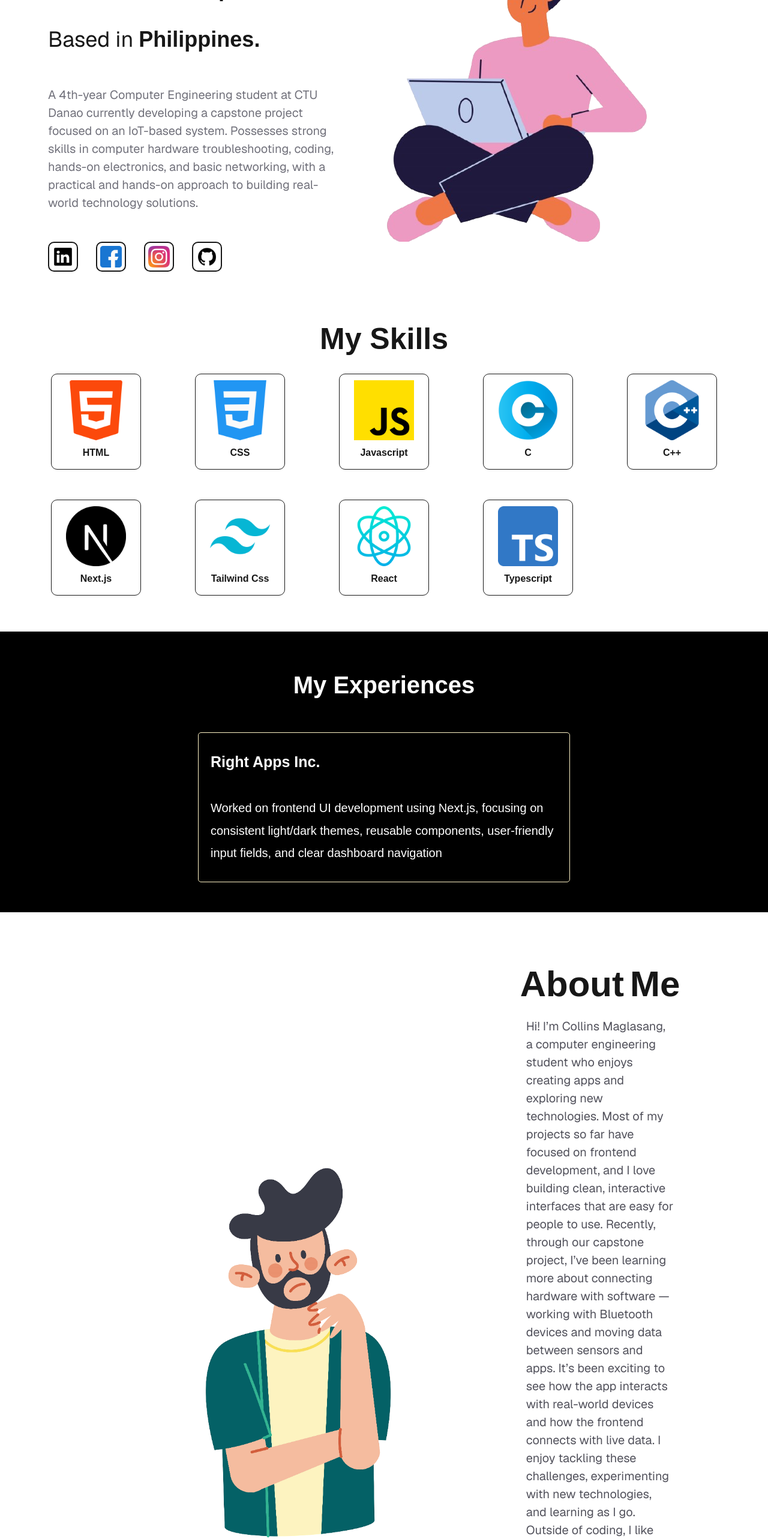
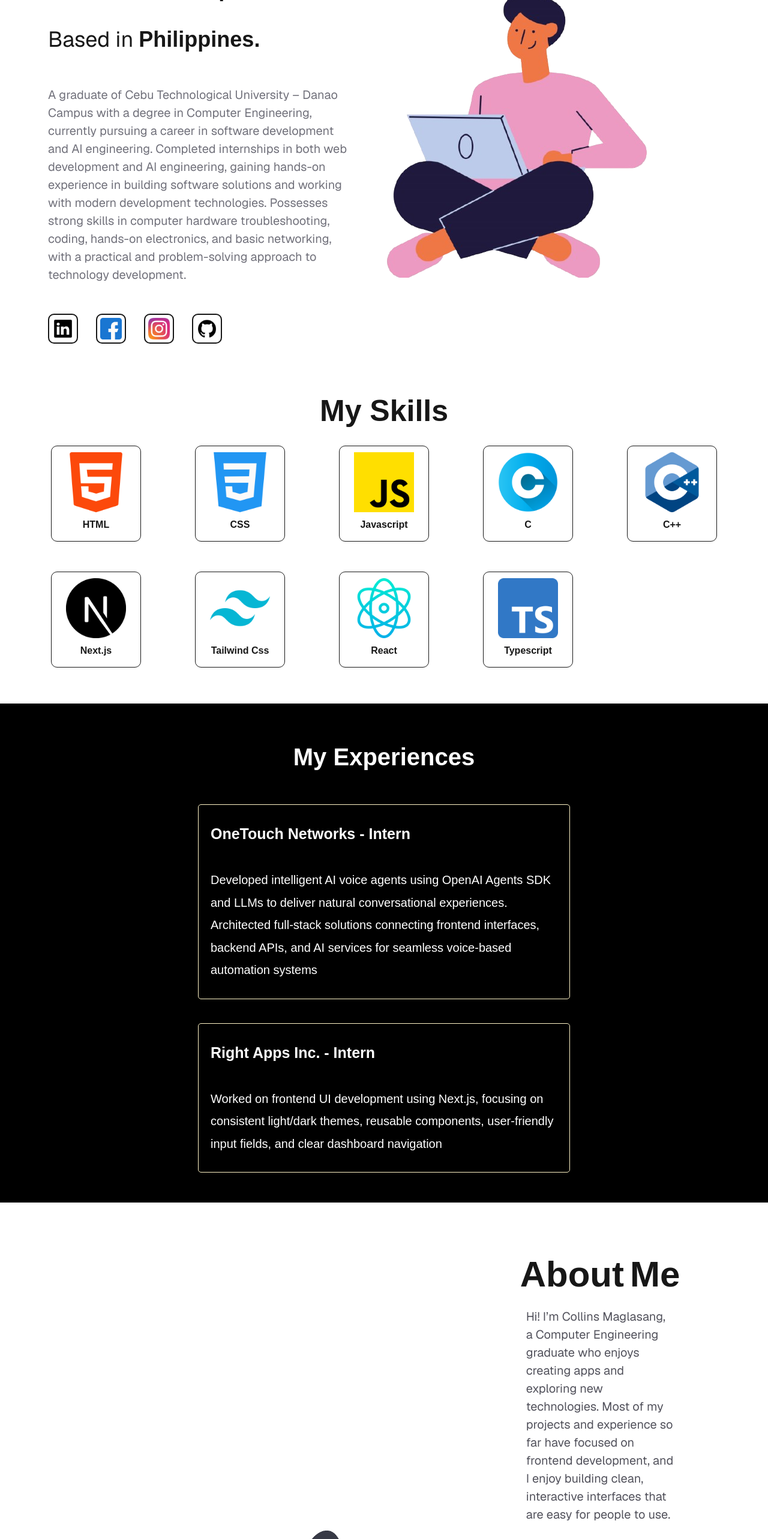
Before and after one commit to Kolenss/Portfolio1, a Next.js app: page / in a window 1280 px wide. Shown: the part 234-2800 px from the top of the page at 60% size. Built offline with nearby package versions, Linux system fonts and the light colour scheme.

Commit message:
REVISED
REVISED

```diff
--- a/components/aboutme.js
+++ b/components/aboutme.js
@@ -13,9 +13,13 @@ export default function Aboutme(){
                     <Bold boldText={' Me'}/>
                 </div>
                 <div className="p-[10px] md:text-[20px] text-zinc-600 dark:text-zinc-300 font-sans">
-                <a className="">Hi! I’m Collins Maglasang, a computer engineering student who enjoys creating apps and exploring new technologies. Most of my projects so far have focused on frontend development, and I love building clean, interactive interfaces that are easy for people to use.
-                            Recently, through our capstone project, I’ve been learning more about connecting hardware with software — working with Bluetooth devices and moving data between sensors and apps. It’s been exciting to see how the app interacts with real-world devices and how the frontend connects with live data. I enjoy tackling these challenges, experimenting with new technologies, and learning as I go.
-                            Outside of coding, I like staying active and exploring hobbies that keep me creative and energized. My goal is to keep growing as a developer, build projects I’m proud of, and keep learning new ways to make apps both functional and user-friendly.</a>
+                <a className="">Hi! I’m Collins Maglasang, a Computer Engineering graduate who enjoys creating apps and exploring new technologies. Most of my projects and experience so far have focused on frontend development, and I enjoy building clean, interactive interfaces that are easy for people to use.
+                    <br></br><br></br>
+                        Through my capstone project and internships, I gained experience connecting hardware with software — working with Bluetooth devices, sensors, and real-time data integration between applications and embedded systems. I also completed internships in web development and AI engineering, where I worked with modern development tools and software technologies. I enjoy tackling technical challenges, experimenting with new technologies, and continuously learning as I build projects.
+                    <br></br><br></br>
+                        Outside of coding, I like staying active and exploring hobbies that keep me creative and energized. My goal is to continue growing as a software developer and AI engineer, build projects I’m proud of, and create applications that are both functional and user-friendly.
+
+                    </a>
                 </div>
                 </div>
             </div>
--- a/components/description.js
+++ b/components/description.js
@@ -3,11 +3,7 @@
 export default function Description(){
     return(
         <div className=" font-sans dark:text-zinc-300 text-zinc-500 md:text-[20px]">
-            <a className=""> A 4th-year Computer Engineering student at CTU Danao currently
-developing a capstone project focused on an IoT-based system. Possesses
-strong skills in computer hardware troubleshooting, coding, hands-on
-electronics, and basic networking, with a practical and hands-on approach
-to building real-world technology solutions. </a>
+            <a className=""> A graduate of Cebu Technological University – Danao Campus with a degree in Computer Engineering, currently pursuing a career in software development and AI engineering. Completed internships in both web development and AI engineering, gaining hands-on experience in building software solutions and working with modern development technologies. Possesses strong skills in computer hardware troubleshooting, coding, hands-on electronics, and basic networking, with a practical and problem-solving approach to technology development. </a>
         </div>
     );
 }
--- a/components/experience.js
+++ b/components/experience.js
@@ -7,7 +7,11 @@ export default function Experience(){
                 <Bold boldText={ 'My Experiences' }/>
             </div>
             <div className='w-[280px] md:w-1/2 md:py-[30px] border rounded-[5px] p-[20px] g-6 border-amber-100 text-start text-[25px]'>
-                <Bold boldText={'Right Apps Inc.'}/> <br/><br/>
+                <Bold boldText={'OneTouch Networks - Intern'}/> <br/><br/>
+                <a className="text-[20px]"> Developed intelligent AI voice agents using OpenAI Agents SDK and LLMs to deliver natural conversational experiences. Architected full-stack solutions connecting frontend interfaces, backend APIs, and AI services for seamless voice-based automation systems </a>
+            </div>
+            <div className='w-[280px] md:w-1/2 md:py-[30px] border rounded-[5px] p-[20px] g-6 border-amber-100 text-start text-[25px]'>
+                <Bold boldText={'Right Apps Inc. - Intern'}/> <br/><br/>
                 <a className="text-[20px]"> Worked on frontend UI development using Next.js, focusing on
                                 consistent light/dark themes, reusable components, user-friendly input
                                 fields, and clear dashboard navigation </a>
--- a/components/info.js
+++ b/components/info.js
@@ -9,7 +9,7 @@ export default function Info(){
             <a className="font-sans flex-wrap: wrap"> Hello I am </a> { <Bold boldText={' Chip Collins.'}/> }
           </div>
           <div className="leading-normal">
-            { <Bold boldText={'Frontend'}/> } <a className="font-extrabold text-outline-black"> Developer</a>
+            { <Bold boldText={'Fullstack'}/> } <a className="font-extrabold text-outline-black"> Developer</a>
           </div>
           <div className="leading-normal">
             <a className="font-sans">Based in </a>  { <Bold boldText={'Philippines.'}/> }
```
Also changed, not shown: 2 other files (tests, documents, lock files or other folders).
